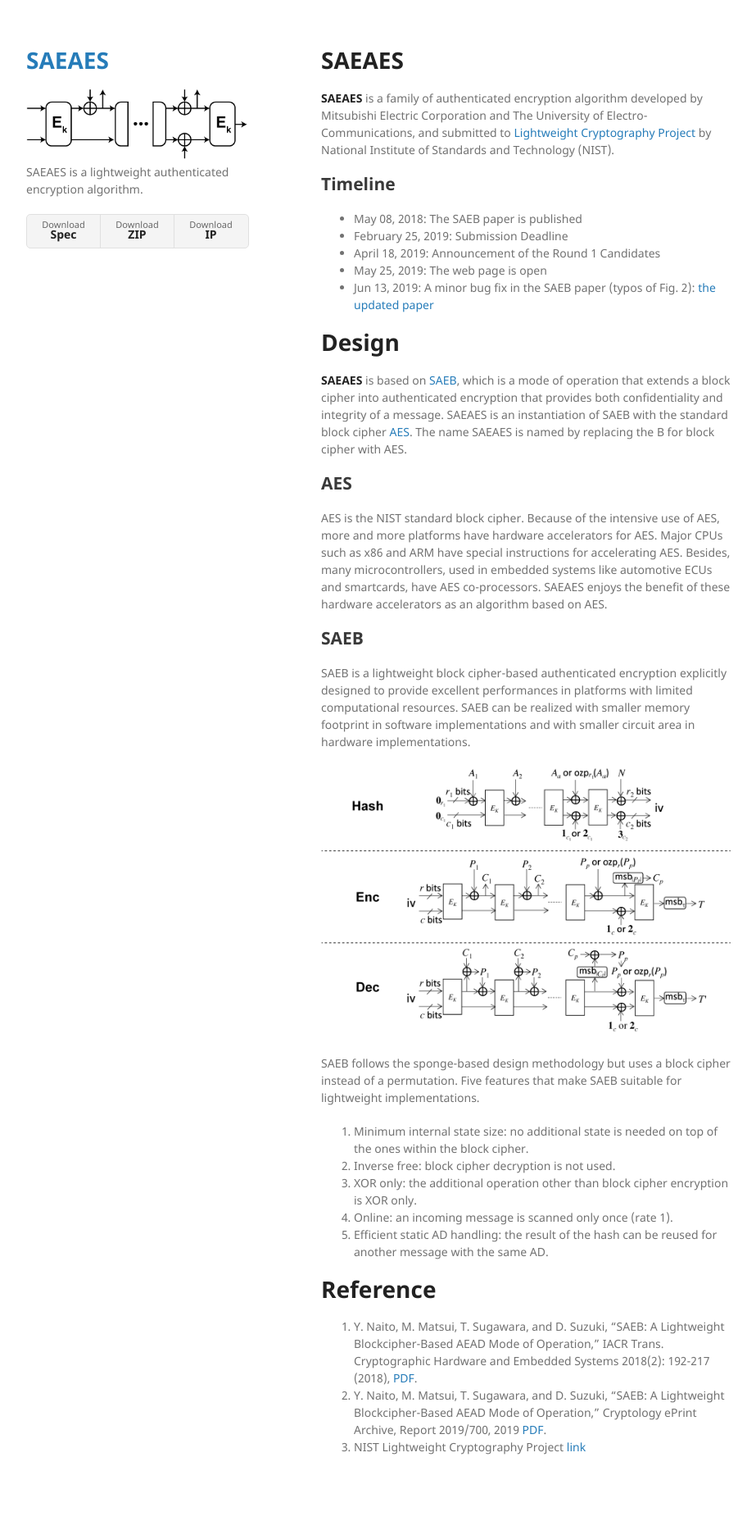
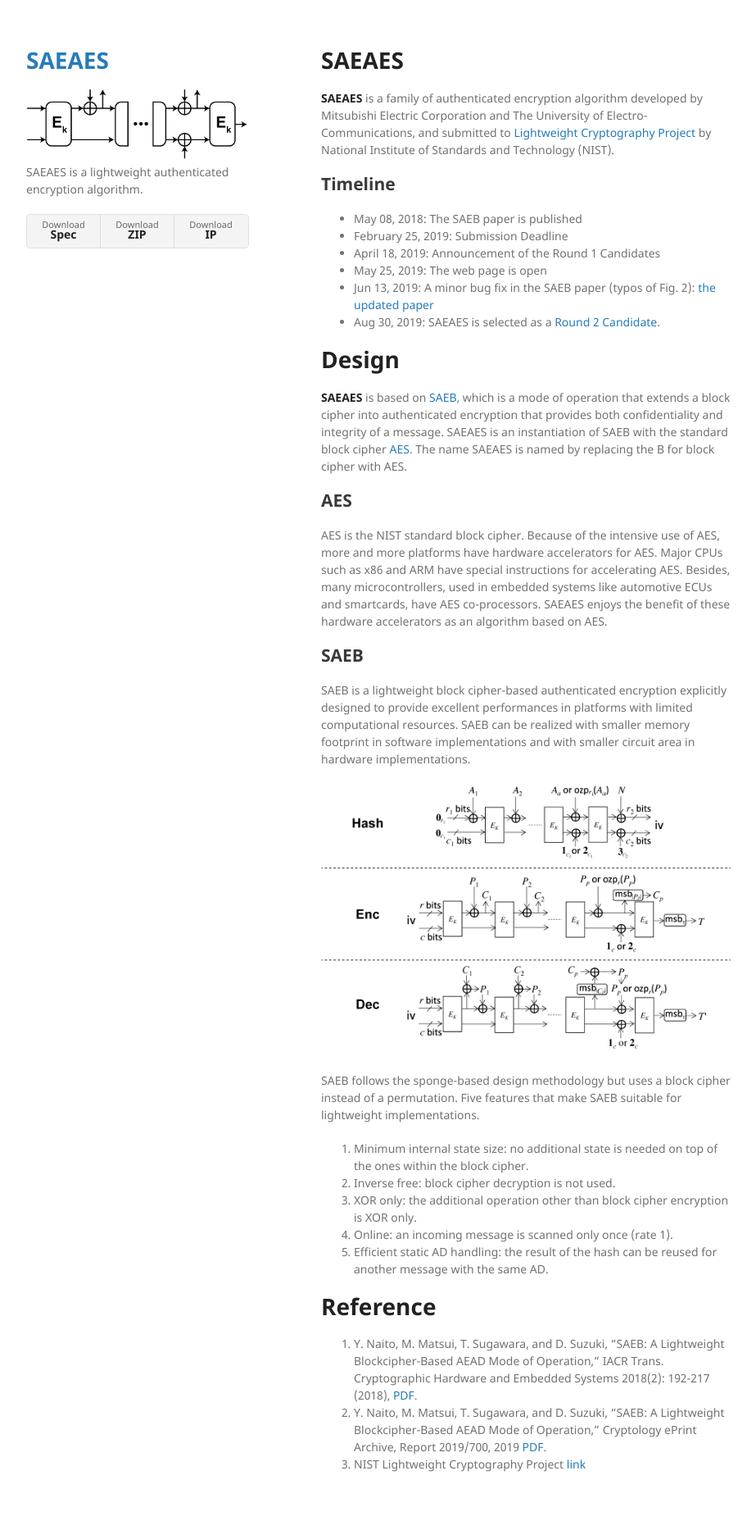
Before and after one commit to sugawara-bbbb/weblwc, a Jekyll site: the page built from index.md, in a window 1280 px wide. Shown: the whole page at 82% size, without its empty margins (178-1101 px from the left). Built offline with Jekyll 4.4.1, drawn with Linux system fonts in a browser that asks for light colours; our own code applies the rules of GitHub Pages for plain Markdown files; before the commit the page ends 1845 px from its top, so only the background shows below that.

Commit message:
Added the news on being selected as a Round-2 cadidate.

```diff
--- a/index.md
+++ b/index.md
@@ -16,6 +16,7 @@ National Institute of Standards and Technology (NIST).
 * April 18, 2019: Announcement of the Round 1 Candidates
 * May 25, 2019: The web page is open
 * Jun 13, 2019: A minor bug fix in the SAEB paper (typos of Fig. 2): [the updated paper](https://eprint.iacr.org/2019/700)
+* Aug 30, 2019: SAEAES is selected as a [Round 2 Candidate](https://csrc.nist.gov/projects/lightweight-cryptography/round-2-candidates).
 
 # Design
 
```
